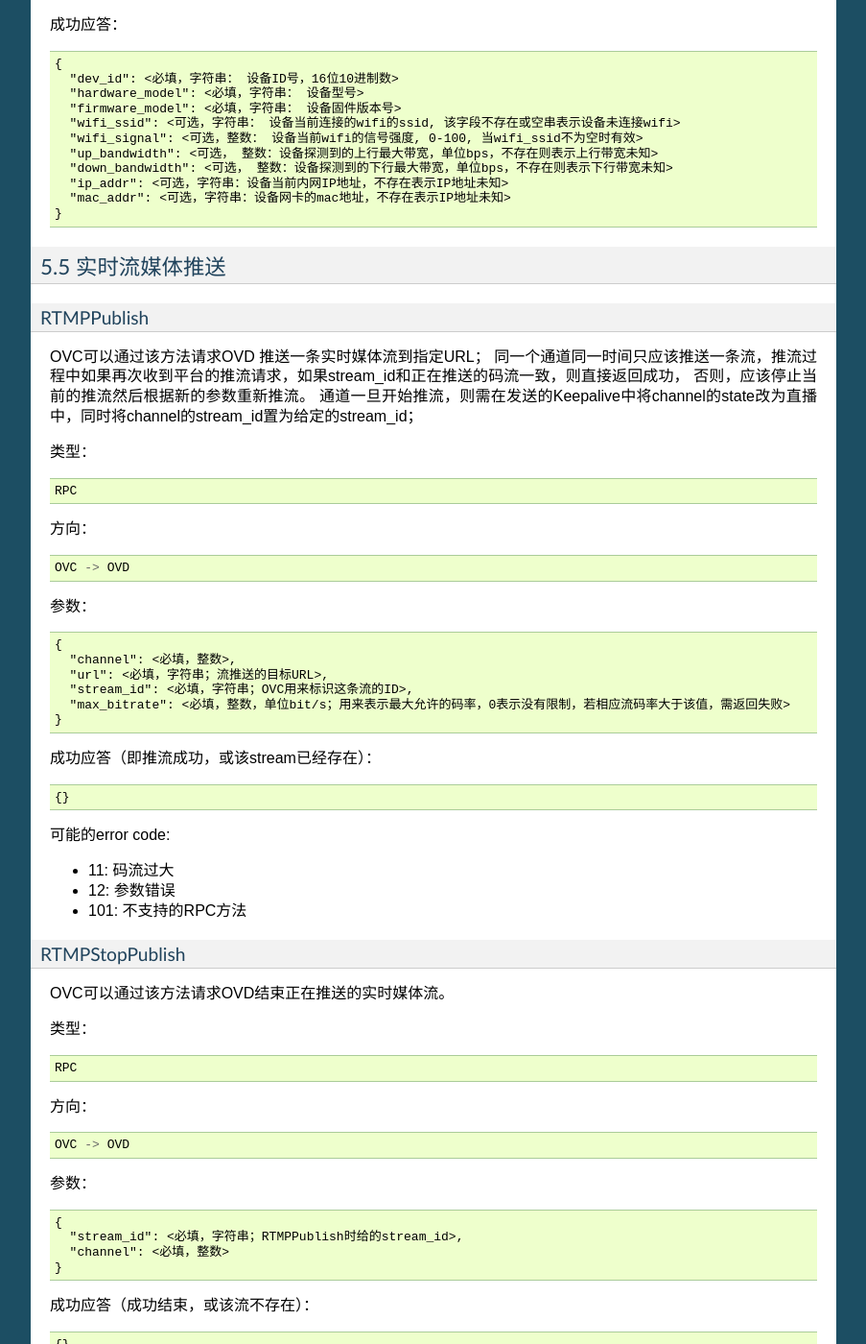
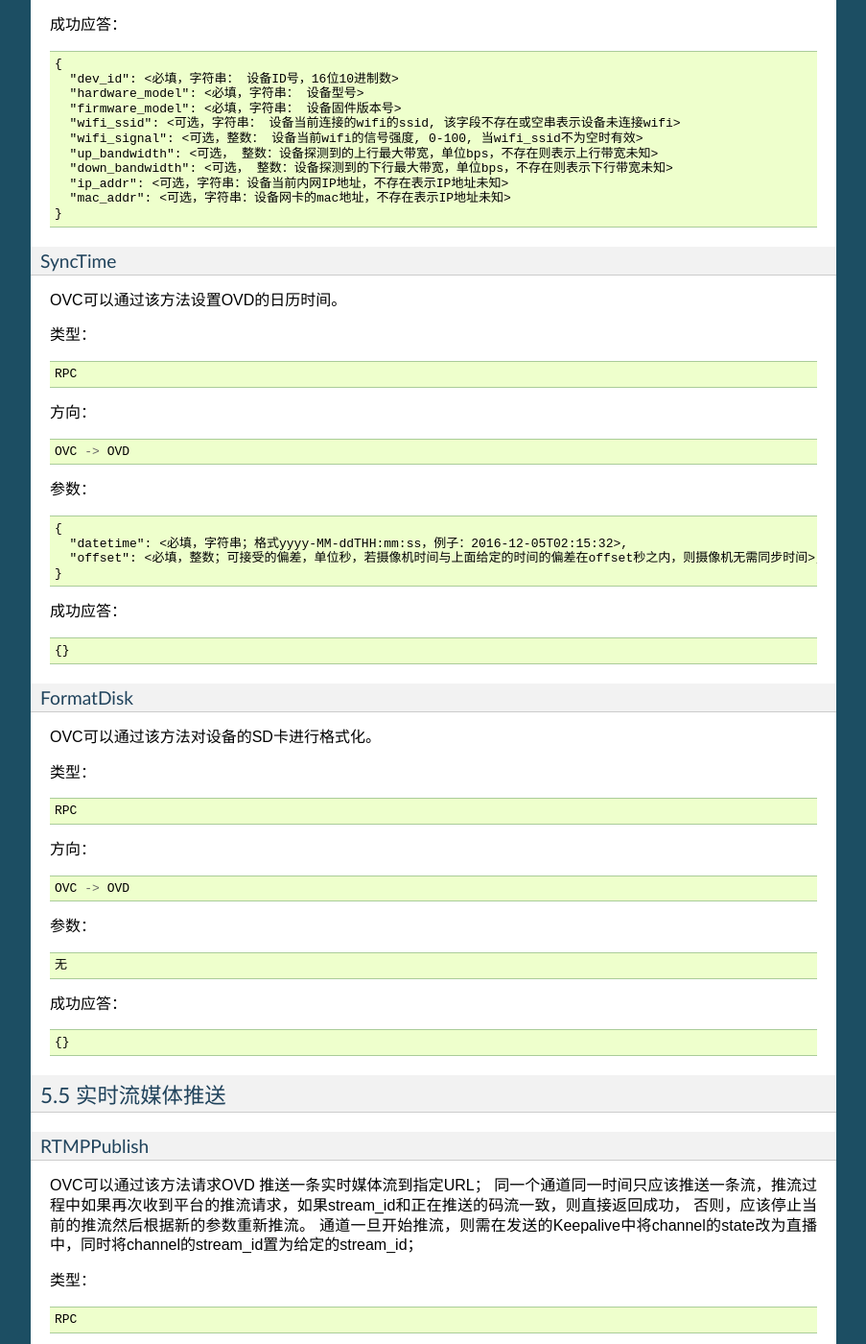
Before and after one commit to jamken/open_dev_sdk, a Sphinx documentation site: the page built from docs/dap.rst, in a window 1280 px wide and 1400 px high, scrolled down 8733 px. Shown: the whole window at 96% size, without its empty margins (198-1101 px from the left). Built offline with Sphinx 7.4.7, drawn with Linux system fonts in a browser that asks for light colours.

Commit message:
add FormatDisk 请求

```diff
--- a/docs/dap.rst
+++ b/docs/dap.rst
@@ -482,6 +482,55 @@ OVC可以通过该方法查询设备当前运行信息
     "ip_addr": <可选，字符串：设备当前内网IP地址，不存在表示IP地址未知>
     "mac_addr": <可选，字符串：设备网卡的mac地址，不存在表示IP地址未知>
   }
+
+
+SyncTime
+-----------------
+
+OVC可以通过该方法设置OVD的日历时间。
+
+类型： ::
+
+  RPC
+
+方向： ::
+
+  OVC -> OVD
+
+
+
+参数： ::
+
+  {
+    "datetime": <必填，字符串；格式yyyy-MM-ddTHH:mm:ss，例子：2016-12-05T02:15:32>,
+    "offset": <必填，整数；可接受的偏差，单位秒，若摄像机时间与上面给定的时间的偏差在offset秒之内，则摄像机无需同步时间>,
+  }
+
+成功应答： ::
+
+  {}
+
+
+FormatDisk
+-----------------
+
+OVC可以通过该方法对设备的SD卡进行格式化。
+
+类型： ::
+
+  RPC
+
+方向： ::
+
+  OVC -> OVD
+
+参数： ::
+
+  无
+
+成功应答： ::
+
+  {}
 
 
 5.5 实时流媒体推送
```
